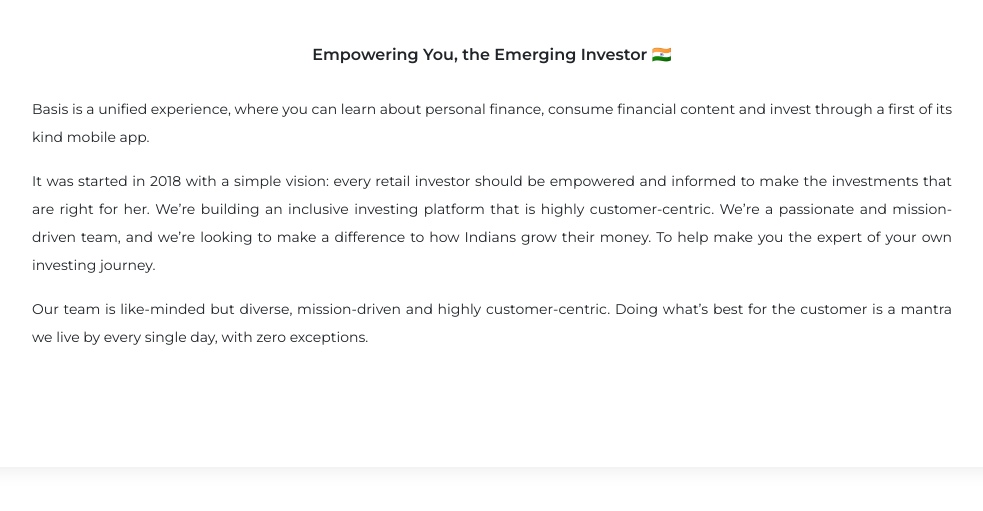
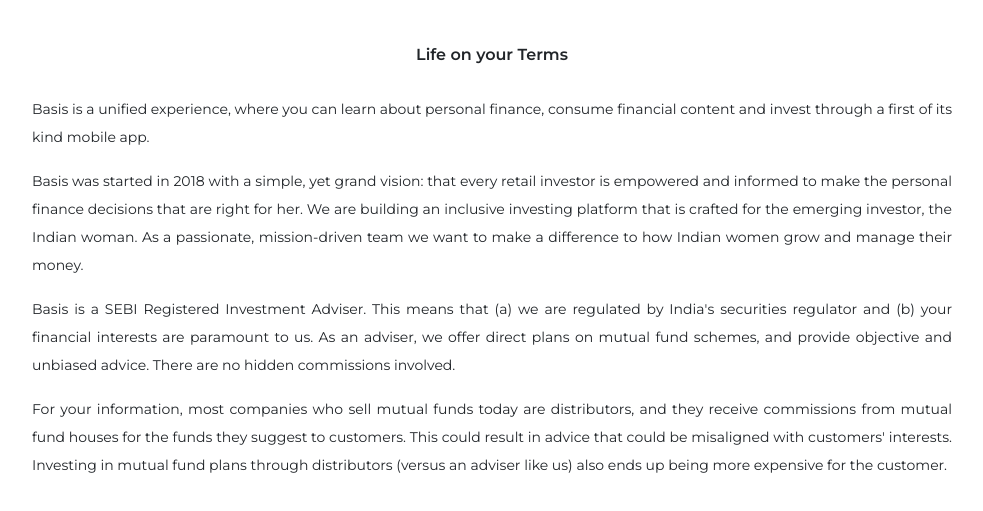
Before and after one commit to Get-Basis/Get-Basis.github.io, a plain HTML site: page our-story/index.html in a window 1280 px wide. Shown: the part 141-652 px from the top of the page, without its empty margins (148-1131 px from the left). Drawn offline with nearby package versions, Linux system fonts and the light colour scheme.

Commit message:
Update index.html

```diff
--- a/our-story/index.html
+++ b/our-story/index.html
@@ -60,7 +60,7 @@
             </div>
             <div class="row justify-content-md-center">
               <div class="col-md-10">
-                  <center><h3><strong>Empowering You, the Emerging Investor 🇮🇳</strong></h3></center> <br> <br>
+                  <center><h3><strong>Life on your Terms</strong></h3></center> <br> <br>
                 <p>
                         Basis is a unified experience, where you can learn about personal finance, consume financial content
                         and invest through a first of its kind mobile app.
@@ -71,10 +71,10 @@
             <div class="row justify-content-md-center">
               <div class="col-md-10">
                 <p>
-                        It was started in 2018 with a simple vision: every retail investor should be empowered and informed
-                        to make the investments that are right for her. We’re building an inclusive investing platform that
-                        is highly customer-centric. We’re a passionate and mission-driven team, and we’re looking to make a
-                        difference to how Indians grow their money. To help make you the expert of your own investing journey.
+                    Basis was started in 2018 with a simple, yet grand vision: that every retail investor is empowered and
+                  informed to make the personal finance decisions that are right for her. We are building an inclusive
+                  investing platform that is crafted for the emerging investor, the Indian woman. As a passionate,
+                  mission-driven team we want to make a difference to how Indian women grow and manage their money.
                 </p>
                 <br>
               </div>
@@ -82,8 +82,21 @@
             <div class="row justify-content-md-center">
               <div class="col-md-10">
                 <p>
-                        Our team is like-minded but diverse, mission-driven and highly customer-centric. Doing what’s best
-                        for the customer is a mantra we live by every single day, with zero exceptions.
+                    Basis is a SEBI Registered Investment Adviser. This means that (a) we are regulated by India's
+                  securities regulator and (b) your financial interests are paramount to us. As an adviser, we offer
+                  direct plans on mutual fund schemes, and provide objective and unbiased advice. There are no hidden
+                  commissions involved.
+                </p>
+                <br>
+              </div>
+            </div>
+            <div class="row justify-content-md-center">
+              <div class="col-md-10">
+                <p>
+                    For your information, most companies who sell mutual funds today are distributors, and they receive
+                  commissions from mutual fund houses for the funds they suggest to customers. This could result in advice
+                  that could be misaligned with customers' interests. Investing in mutual fund plans through distributors
+                  (versus an adviser like us) also ends up being more expensive for the customer.
                 </p>
                 <br>
               </div>
```
